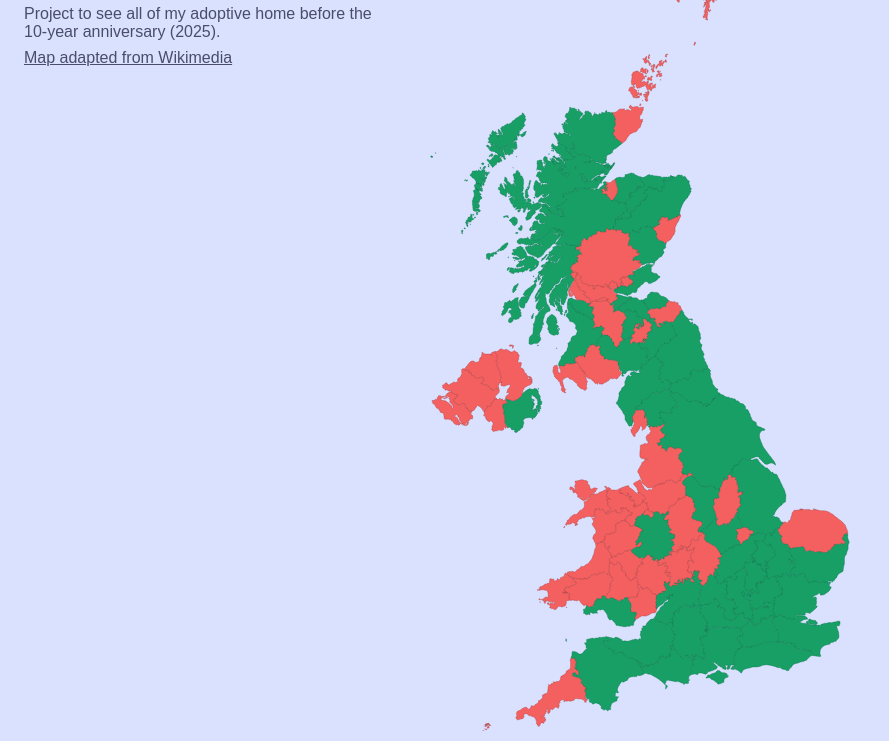
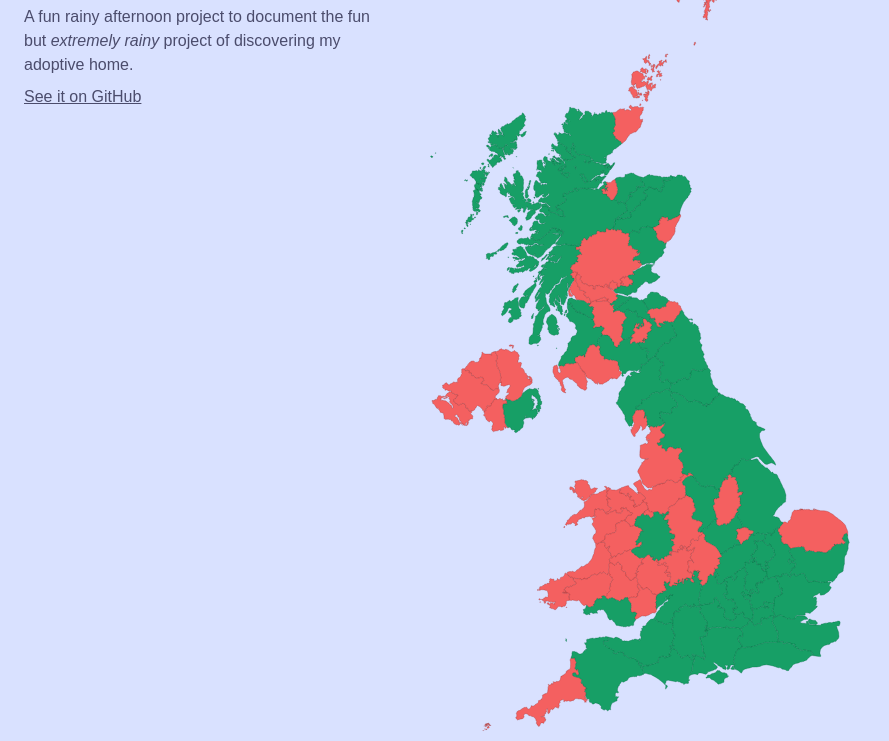
Before and after one commit to jackbush/visited-uk-counties, a plain HTML site: page index.html in a window 1280 px wide. Shown: the part 59-800 px from the top of the page, without its empty margins (0-889 px from the left). Drawn offline with Linux system fonts and the light colour scheme; a web font is replaced by a local one.

Commit message:
updated readme

```diff
--- a/index.html
+++ b/index.html
@@ -10,7 +10,7 @@
         --color-background: #D9E1FF;
         --color-message: #020325;
         --color-message-alt: #4B4C6C;
-        --color-message-link: #FF419C;
+        --color-message-link: #4B4C6C;
         --color-map-unvisited-fill: #F46060;
         --color-map-unvisited-stroke: #9D3131;
         --color-map-visited-fill: #179F66;
@@ -46,6 +46,7 @@
 
       .header__explainer {
         font-weight: 500;
+        line-height: 1.5;
         margin: 0;
         margin-top: 8px;
         color: var(--color-message-alt);
@@ -53,7 +54,6 @@
 
       .header__explainer a {
         color: var(--color-message-link);
-        color: var(--color-message-alt);
       }
 
       /*MAP*/
@@ -93,10 +93,10 @@
   <body>
     <header class="header">
       <h1 class="header__title">Visited UK Counties</h1>
-      <p class="header__explainer">Project to see all of my adoptive home before the 10-year anniversary (2025).</p>
+      <p class="header__explainer">A fun rainy afternoon project to document the fun but <i>extremely rainy</i> project of discovering my adoptive home.</p>
       <p class="header__explainer">
-        <a href="https://commons.wikimedia.org/wiki/File:British_Isles_map_showing_UK,_Republic_of_Ireland,_and_historic_counties.svg">
-            Map adapted from Wikimedia
+        <a href="https://github.com/jackbush/uk-visited-counties">
+            See it on GitHub
         </a>
       </p>
     </header>
```
Also changed, not shown: 1 other file.
